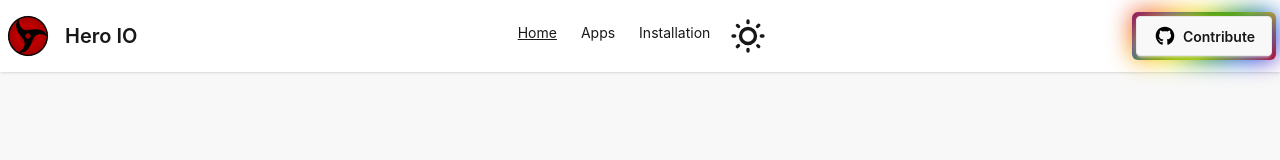
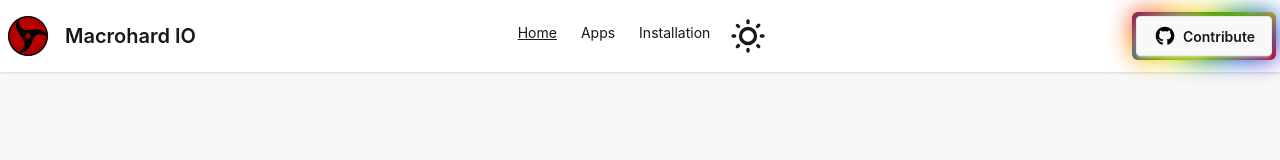
Before and after one commit to DexZed/mission-restart-a3, a React (Vite) app in the folder macrohard/: page / in a window 1280 px wide. Shown: the top 160 px of the page. Built offline with nearby package versions, Linux system fonts and the light colour scheme.

Commit message:
`Updated Nav component logo text from "Hero IO" to "Macrohard IO"`

```diff
--- a/macrohard/src/components/Nav.jsx
+++ b/macrohard/src/components/Nav.jsx
@@ -152,7 +152,7 @@ function Nav() {
                 src="/Sharingan-PNG-File.png"
                 alt="logo"
               />
-              <a className="btn btn-ghost text-xl">Hero IO</a>
+              <a className="btn btn-ghost text-xl">Macrohard IO</a>
             </div>
           </div>
           <div className="navbar-center hidden lg:flex">
```
